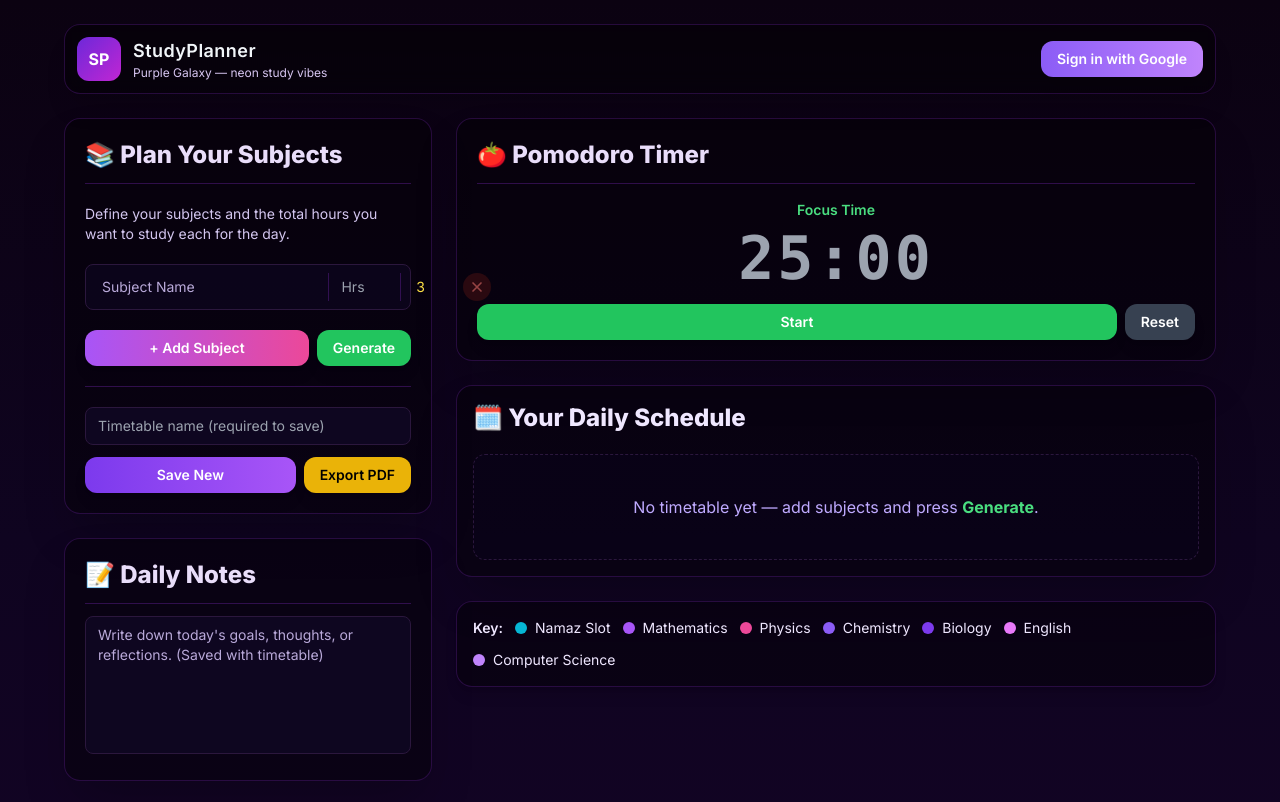
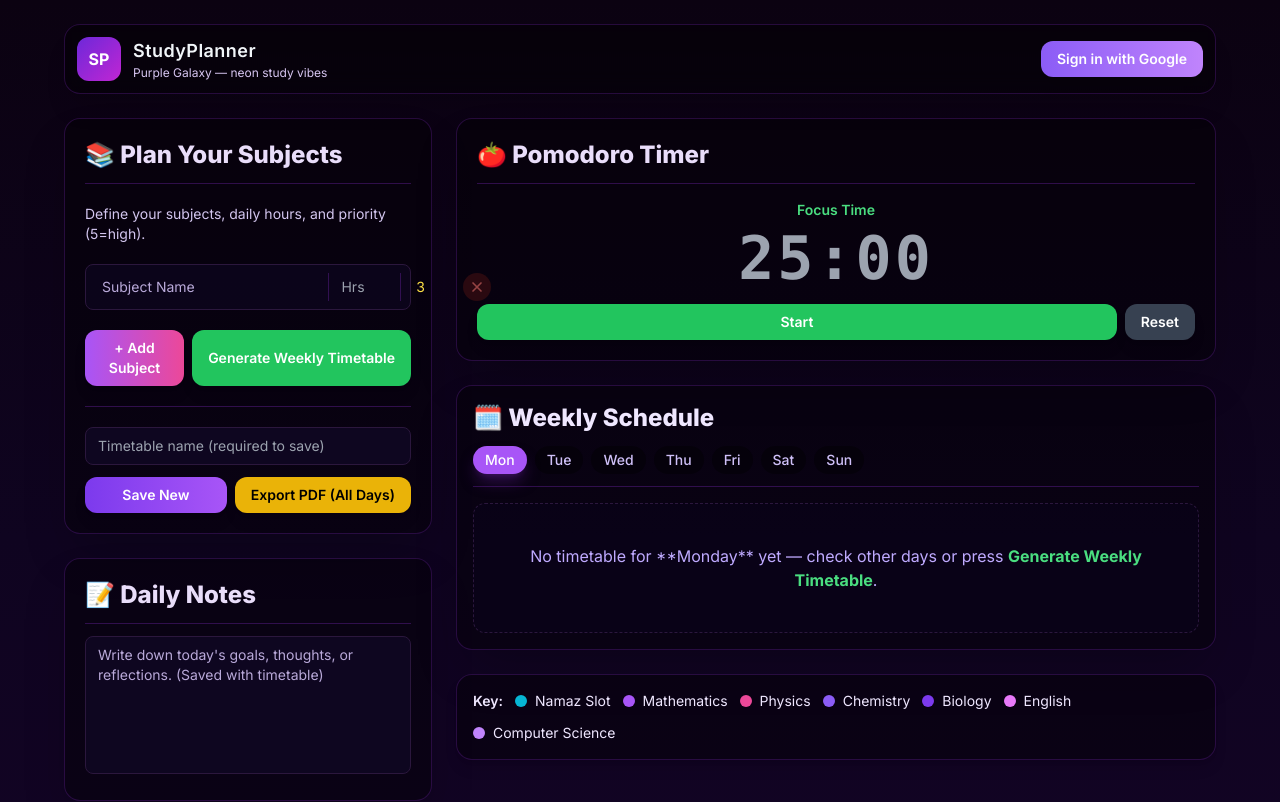
Before and after one commit to kaifislam02-ops/studyplanner, a Next.js app: page / in a window 1280 px wide. Shown: the top 802 px of the page. Built offline with nearby package versions, Linux system fonts and the light colour scheme.

Commit message:
Feat: Implemented separate Weekly Timetable generation, storage, and UI selector.

```diff
--- a/app/page.tsx
+++ b/app/page.tsx
@@ -1,5 +1,5 @@
 "use client";
-import { useState, useEffect, useRef, useMemo } from "react";
+import { useState, useEffect, useRef, useMemo, useCallback } from "react";
 import { db, auth, provider } from "../firebaseConfig";
 import { signInWithPopup, signOut, User } from "firebase/auth";
 import {
@@ -13,12 +13,14 @@ import {
   deleteDoc,
 } from "firebase/firestore";
 
-// Predefined subjects
+// --- CONSTANTS ---
 const COMMON_SUBJECTS = [
   "Mathematics","Physics","Chemistry","Biology","English","Computer Science",
   "History","Geography","Political Science","Economics","Psychology","Sociology",
   "Hindi","Urdu","Physical Education","Art","Music","Philosophy","Environmental Science",
 ];
+
+const WEEK_DAYS = ["Monday", "Tuesday", "Wednesday", "Thursday", "Friday", "Saturday", "Sunday"];
 
 // Namaz times
 const NAMAZ_SLOTS = [
@@ -35,18 +37,21 @@ const DAY_HOURS = Array.from({ length: 20 }, (_, i) => i + 4);
 // Colors for subjects (used for small legend chips)
 const COLORS = ["#A855F7","#EC4899","#8B5CF6","#7C3AED","#E879F9","#C084FC","#D946EF"];
 
-// Type for subject (ADDED ID AND PRIORITY)
+// --- TYPES ---
 type Subject = { id: string; name: string; hours: string; priority: string };
-
-// NEW TYPE: Timetable Slot with Completion Status
 type TimetableSlot = {
     subject: string;
     isNamaz: boolean;
-    isCompleted: boolean; // Tracks completion status
+    isCompleted: boolean;
     hour: number;
 };
+// NEW TYPE: Weekly Timetable is a Map of Day Name to Daily Timetable Slots
+type WeeklyTimetable = { [key: string]: TimetableSlot[] };
 
-// --- Utility function for shuffling ---
+
+// --- UTILITIES ---
+
+// Utility for shuffling
 const shuffleArray = (array: any[]) => {
   for (let i = array.length - 1; i > 0; i--) {
     const j = Math.floor(Math.random() * (i + 1));
@@ -55,10 +60,10 @@ const shuffleArray = (array: any[]) => {
   return array;
 };
 
-// Utility to generate unique ID (simple time-based)
+// Utility to generate unique ID
 const createId = () => Date.now().toString(36) + Math.random().toString(36).substring(2);
 
-// --- Helper function to get color ---
+// Helper function to get color
 const getColor = (subject: string, subjects: Subject[]) => {
     if (!subject || subject === "Free") return "#2d2d2d";
     if (subject.includes('🔔')) return "#06b6d4"; // Namaz color
@@ -69,14 +74,14 @@ const getColor = (subject: string, subjects: Subject[]) => {
     return "#6B7280";
 };
 
-// --- Helper function to format hour ---
+// Helper function to format hour
 const formatHour = (h:number) => {
     const ampm = h >= 12 ? "PM" : "AM";
     const hour = h % 12 === 0 ? 12 : h % 12;
     return `${hour} ${ampm}`;
 };
 
-// --- Helper function to darken a hex color (for styling) ---
+// Helper function to darken a hex color (for styling)
 const darkenColor = (color: string, percent: number) => {
   if (!color || !color.startsWith("#")) return color;
   let [r, g, b] = (color.match(/\w\w/g) || []).map(h => parseInt(h, 16));
@@ -88,7 +93,7 @@ const darkenColor = (color: string, percent: number) => {
 };
 
 
-// --- Pomodoro Timer Component (NEW FEATURE) ---
+// --- Pomodoro Timer Component ---
 const PomodoroTimer = ({ neonButtonClass }: { neonButtonClass: (color: string) => string }) => {
     const WORK_TIME = 25 * 60; // 25 minutes
     const BREAK_TIME = 5 * 60; // 5 minutes
@@ -146,15 +151,14 @@ const PomodoroTimer = ({ neonButtonClass }: { neonButtonClass: (color: string) =
         </div>
     );
 };
-// --- END: Pomodoro Timer Component ---
 
 
 export default function Home() {
-  // Initial subject includes a unique ID and default priority
   const [subjects, setSubjects] = useState<Subject[]>([{ id: createId(), name: "", hours: "", priority: "3" }]);
 
-  // Timetable is an ARRAY OF OBJECTS (TimetableSlot[])
-  const [timetable, setTimetable] = useState<TimetableSlot[]>([]);
+  // CHANGED: Weekly timetable state
+  const [weeklyTimetable, setWeeklyTimetable] = useState<WeeklyTimetable>({});
+  const [selectedDay, setSelectedDay] = useState<string>("Monday"); // New state to track the visible day
 
   const [user, setUser] = useState<User | null>(null);
   const [timetableName, setTimetableName] = useState("");
@@ -162,11 +166,9 @@ export default function Home() {
   const [selectedTimetableId, setSelectedTimetableId] = useState<string>("");
   const timetableRef = useRef<HTMLDivElement | null>(null);
   const [loadingSave, setLoadingSave] = useState(false);
-
-  // NEW STATE: Notes
   const [notes, setNotes] = useState<string>("");
 
-  // Google Sign-In
+  // Google Sign-In & Auth
   const login = async () => {
     try {
       const result = await signInWithPopup(auth, provider);
@@ -182,41 +184,60 @@ export default function Home() {
     try { await signOut(auth); } catch (e) { console.error(e); }
     setUser(null);
     setSubjects([{ id: createId(), name: "", hours: "", priority: "3" }]);
-    setTimetable([]);
+    setWeeklyTimetable({});
+    setSelectedDay("Monday");
     setSavedTimetables([]);
     setSelectedTimetableId("");
     setTimetableName("");
     setNotes("");
   };
 
+  // Subject Management
   const addSubject = () => setSubjects(prev => [...prev, { id: createId(), name: "", hours: "", priority: "3" }]);
 
-  // Type-safe handler (using index for array)
   const handleChange = (i: number, field: keyof Subject, value: string) => {
     const newSubjects = [...subjects];
-    // Cast is necessary because 'id' is readonly, but we only target 'name', 'hours', and 'priority'
     (newSubjects[i] as any)[field] = value;
     setSubjects(newSubjects);
   };
 
-  // Use 'id' for stable removal
   const removeSubject = (id: string) => setSubjects(prev => prev.filter(s => s.id !== id));
 
   // NEW: Function to toggle the completion status of a timetable slot
   const toggleCompletion = (slotIndex: number) => {
-      const newTT = [...timetable];
-      // Check if the slot exists and is not Namaz or Free before toggling
-      if (newTT[slotIndex] && !newTT[slotIndex].isNamaz && newTT[slotIndex].subject !== 'Free') {
-          newTT[slotIndex].isCompleted = !newTT[slotIndex].isCompleted;
-          setTimetable(newTT);
-      }
-      // Note: You might want to automatically save the updated timetable here (updateDoc)
-      // For simplicity, we only save the updated state locally until the next manual save.
+      setWeeklyTimetable(prev => {
+          const dailySchedule = prev[selectedDay] || [];
+          if (dailySchedule[slotIndex] && !dailySchedule[slotIndex].isNamaz && dailySchedule[slotIndex].subject !== 'Free') {
+              const newDailySchedule = [...dailySchedule];
+              newDailySchedule[slotIndex] = {
+                  ...newDailySchedule[slotIndex],
+                  isCompleted: !newDailySchedule[slotIndex].isCompleted
+              };
+              return { ...prev, [selectedDay]: newDailySchedule };
+          }
+          return prev;
+      });
   };
 
+  // NEW: Function to manually change a slot's subject
+  const updateSlotSubject = (slotIndex: number, newSubject: string) => {
+    setWeeklyTimetable(prev => {
+        const dailySchedule = prev[selectedDay] || [];
+        if (dailySchedule[slotIndex]) {
+            const newDailySchedule = [...dailySchedule];
+            newDailySchedule[slotIndex] = {
+                ...newDailySchedule[slotIndex],
+                subject: newSubject,
+                isCompleted: newSubject === 'Free' || newDailySchedule[slotIndex].isNamaz ? false : newDailySchedule[slotIndex].isCompleted
+            };
+            return { ...prev, [selectedDay]: newDailySchedule };
+        }
+        return prev;
+    });
+  }
 
-  // MODIFIED: Generation now uses Priority and creates TimetableSlot[] with completion status
-  const generateTimetable = () => {
+  // CORE LOGIC: Generates a single day's timetable
+  const generateDailyTimetable = useCallback((): TimetableSlot[] => {
     const dailyGrid: TimetableSlot[] = [];
 
     // 1. Filter and sort subjects by priority (highest priority first)
@@ -225,17 +246,17 @@ export default function Home() {
         .sort((a, b) => {
           const pA = parseInt(a.priority || "0");
           const pB = parseInt(b.priority || "0");
-          return pB - pA; // Descending sort (5 is higher priority than 1)
+          return pB - pA;
         });
 
     // 2. Total hours needed across the day
     let subjectQueue: string[] = [];
     validSubjects.forEach(s => {
-      const hrs = parseInt(s.hours || "0"); // Assuming daily hours here
+      const hrs = parseInt(s.hours || "0");
       for (let i = 0; i < hrs; i++) subjectQueue.push(s.name);
     });
 
-    // 3. Shuffle the entire queue for randomness while maintaining priority bias
+    // 3. Shuffle the entire queue
     subjectQueue = shuffleArray(subjectQueue);
 
     DAY_HOURS.forEach(h => {
@@ -245,30 +266,45 @@ export default function Home() {
       dailyGrid.push({
           subject: subjectName,
           isNamaz: !!namaz,
-          isCompleted: false, // New schedules start uncompleted
+          isCompleted: false,
           hour: h
       });
     });
+    return dailyGrid;
+  }, [subjects]); // Dependency on subjects array
 
-    setTimetable(dailyGrid);
+  // NEW: Function to generate the entire weekly timetable
+  const generateWeeklyTimetable = () => {
+    const newWeeklyTimetable: WeeklyTimetable = {};
+    WEEK_DAYS.forEach(day => {
+        // Generate a fresh, random schedule for each day
+        newWeeklyTimetable[day] = generateDailyTimetable();
+    });
+    setWeeklyTimetable(newWeeklyTimetable);
+    // Set the selected day to Monday if it was empty
+    if (!weeklyTimetable[selectedDay] && WEEK_DAYS.length > 0) {
+        setSelectedDay(WEEK_DAYS[0]);
+    }
   };
 
+  // Firestore Logic
 
-  // MODIFIED: saveTimetable now saves subjects (without id), timetable, and notes
+  // MODIFIED: saveTimetable now saves the weekly timetable
   const saveTimetable = async () => {
     if (!user) return alert("Please sign in first!");
     if (!timetableName.trim()) return alert("Enter timetable name!");
+    if (Object.keys(weeklyTimetable).length === 0) return alert("Generate a weekly timetable first!");
+
     setLoadingSave(true);
     try {
-      // Clean subjects: remove 'id' before saving to Firestore
       const subjectsToSave = subjects.map(({ id, ...rest }) => rest);
 
       const dataToSave = {
         uid: user.uid,
         name: timetableName.trim(),
         subjects: subjectsToSave,
-        timetable,
-        notes, // NEW: Save notes
+        weeklyTimetable, // SAVING THE WEEKLY OBJECT
+        notes,
       };
 
       if (selectedTimetableId) {
@@ -293,6 +329,7 @@ export default function Home() {
     }
   };
 
+
   const deleteTimetable = async (id: string) => {
     if (!user) return;
     const ok = confirm("Are you sure you want to delete this timetable?");
@@ -301,10 +338,10 @@ export default function Home() {
       await deleteDoc(doc(db, "timetables", id));
       if (selectedTimetableId === id) {
         setSelectedTimetableId("");
-        setTimetable([]);
+        setWeeklyTimetable({});
         setSubjects([{ id: createId(), name: "", hours: "", priority: "3" }]);
         setTimetableName("");
-        setNotes(""); // Reset notes
+        setNotes("");
       }
       await loadAllTimetables(user.uid);
     } catch (e) {
@@ -312,6 +349,7 @@ export default function Home() {
       alert("Failed to delete. Check console.");
     }
   };
+
 
   const loadAllTimetables = async (uid: string) => {
     try {
@@ -326,7 +364,7 @@ export default function Home() {
   };
 
 
-  // MODIFIED: loadTimetable now handles 'notes' and subject 'priority'
+  // MODIFIED: loadTimetable now loads the weekly timetable
   const loadTimetable = async (id: string) => {
     try {
       const q = query(collection(db, "timetables"), where("__name__", "==", id));
@@ -336,40 +374,37 @@ export default function Home() {
         if (docSnap.id === id) {
           const data = docSnap.data();
 
-          // Load subjects, adding default id and priority if not present
           const loadedSubjects: Subject[] = (data.subjects || []).map((s: any) => ({
-              id: createId(), // Assign new local ID
+              id: createId(),
               name: s.name || "",
               hours: s.hours || "",
-              priority: s.priority || "3" // Default priority 3
+              priority: s.priority || "3"
           }));
 
-          const loadedTimetable: TimetableSlot[] = (data.timetable || []).map((slot: any, i: number) => {
-             // Backward Compatibility/Safety Check
-             if (typeof slot === 'string') { // Old string[] format (or pre-completion status format)
-                 const subject = slot;
-                 const namaz = NAMAZ_SLOTS.find(n => subject.includes(n.name));
-                 return {
-                     subject: subject,
-                     isNamaz: !!namaz,
-                     isCompleted: false, // Default to false
-                     hour: DAY_HOURS[i] || 0,
-                 };
-             }
-             // New TimetableSlot[] format
-             return {
-                 subject: slot.subject || "Free",
-                 isNamaz: !!slot.isNamaz,
-                 isCompleted: !!slot.isCompleted, // Ensure boolean
-                 hour: slot.hour || DAY_HOURS[i] || 0
-             };
-          });
+          // LOAD THE WEEKLY TIMETABLE
+          const loadedWeeklyTimetable: WeeklyTimetable = data.weeklyTimetable || {};
+
+          // Fallback for old single-day saves (optional, but good for backward compatibility)
+          if (Object.keys(loadedWeeklyTimetable).length === 0 && data.timetable && Array.isArray(data.timetable)) {
+             // If only old daily timetable exists, map it to Monday
+             loadedWeeklyTimetable["Monday"] = (data.timetable as any[]).map((slot: any, i: number) => {
+                if (typeof slot === 'string') { // If it's the old string[] format
+                    const subject = slot;
+                    const namaz = NAMAZ_SLOTS.find(n => subject.includes(n.name));
+                    return { subject: subject, isNamaz: !!namaz, isCompleted: false, hour: DAY_HOURS[i] || 0, };
+                }
+                return { subject: slot.subject || "Free", isNamaz: !!slot.isNamaz, isCompleted: !!slot.isCompleted, hour: slot.hour || DAY_HOURS[i] || 0 };
+             });
+          }
 
           setSubjects(loadedSubjects.length > 0 ? loadedSubjects : [{ id: createId(), name: "", hours: "", priority: "3" }]);
-          setTimetable(loadedTimetable);
+          setWeeklyTimetable(loadedWeeklyTimetable);
           setTimetableName(data.name || "");
-          setNotes(data.notes || ""); // NEW: Load notes
+          setNotes(data.notes || "");
           setSelectedTimetableId(id);
+
+          // Set selected day to Monday or the first day available
+          setSelectedDay(Object.keys(loadedWeeklyTimetable).length > 0 ? Object.keys(loadedWeeklyTimetable)[0] : "Monday");
         }
       });
     } catch (e) {
@@ -378,20 +413,19 @@ export default function Home() {
   };
 
 
-  // Export PDF - dynamic import to avoid SSR/build issues
+  // Export PDF Logic
   const exportToPDF = async () => {
     if (!timetableRef.current) return alert("Nothing to export");
     try {
       const html2canvas = (await import("html2canvas")).default;
       const { jsPDF } = await import("jspdf");
 
-      // Temporary hide completion/edit elements before export
-      const editElements = document.querySelectorAll('.completion-toggle, .edit-select');
+      // We will export the full scrollable timetable div
+      const editElements = document.querySelectorAll('.completion-toggle, .edit-select, .day-selector');
       editElements.forEach(el => (el as HTMLElement).style.display = 'none');
 
       const canvas = await html2canvas(timetableRef.current, { scale: 2 });
 
-      // Restore hidden elements after canvas creation
       editElements.forEach(el => (el as HTMLElement).style.display = 'block');
 
       const imgData = canvas.toDataURL("image/png");
@@ -400,7 +434,7 @@ export default function Home() {
       const pdfWidth = pdf.internal.pageSize.getWidth();
       const pdfHeight = (imgProps.height * pdfWidth) / imgProps.width;
       pdf.addImage(imgData, "PNG", 0, 0, pdfWidth, pdfHeight);
-      pdf.save(`${timetableName || "timetable"}.pdf`);
+      pdf.save(`${timetableName || "weekly-timetable"}.pdf`);
     } catch (e) {
       console.error("Export error:", e);
       alert("Export failed. Check console.");
@@ -418,10 +452,10 @@ export default function Home() {
   const neonButtonClass = (color: string) =>
     `px-4 py-2 rounded-xl text-sm font-semibold transition btn-neon shadow-lg hover:shadow-2xl hover:scale-[.995] disabled:opacity-60 disabled:hover:scale-100 ${color}`;
 
-  // Current day schedule (used for rendering, always the current timetable state in this single-day view)
-  const currentDaySchedule = timetable;
+  // NEW: Variable to use for rendering the *currently selected day*
+  const currentDaySchedule = weeklyTimetable[selectedDay] || [];
 
-  // --- Study Analytics Panel Component (Simple Daily Version) ---
+  // --- Study Analytics Panel Component ---
   const StudyAnalyticsPanel = () => {
       const analysis = useMemo(() => {
           const scheduledMap: { [key: string]: number } = {};
@@ -429,6 +463,7 @@ export default function Home() {
           let totalScheduled = 0;
           let totalCompleted = 0;
 
+          // Analyze ONLY the current day's schedule
           currentDaySchedule.forEach(slot => {
               if (!slot.isNamaz && slot.subject !== 'Free') {
                   const subject = slot.subject;
@@ -459,7 +494,7 @@ export default function Home() {
 
       return (
           <div className="bg-black/40 border border-purple-900/40 rounded-2xl p-5 shadow-2xl space-y-4">
-              <h3 className="text-2xl font-extrabold text-[#e9ddfa] border-b border-purple-900/50 pb-3">📈 Daily Analytics</h3>
+              <h3 className="text-2xl font-extrabold text-[#e9ddfa] border-b border-purple-900/50 pb-3">📈 Daily Analytics - {selectedDay}</h3>
 
               <p className="text-sm text-[#d3c6ef]">
                   Total Study Slots Scheduled: <strong className="text-green-400">{analysis.totalScheduled}</strong>,
@@ -535,7 +570,7 @@ export default function Home() {
             {/* Subject Panel */}
             <div className="bg-black/40 border border-purple-900/40 rounded-2xl p-5 space-y-5 shadow-2xl h-fit">
                 <h2 className="text-2xl font-extrabold text-[#e9ddfa] border-b border-purple-900/50 pb-3">📚 Plan Your Subjects</h2>
-                <p className="text-sm text-[#d3c6ef]">Define your subjects and the total hours you want to study each for the day.</p>
+                <p className="text-sm text-[#d3c6ef]">Define your subjects, daily hours, and priority (5=high).</p>
 
                 {/* Subjects list */}
                 <div className="space-y-3">
@@ -557,7 +592,7 @@ export default function Home() {
                         className="w-16 bg-transparent py-1 text-sm text-center text-[#efe7ff] focus:outline-none focus:ring-0 border-l border-purple-900/50"
                         title="Total hours required per day"
                         />
-                        {/* Priority Input (1-5) - RE-ADDED */}
+                        {/* Priority Input (1-5) */}
                         <input
                         type="number"
                         placeholder="Prio (1-5)"
@@ -581,9 +616,10 @@ export default function Home() {
                     ))}
                 </div>
 
+                {/* New Weekly Generator Button */}
                 <div className="flex gap-2">
                     <button onClick={addSubject} className={neonButtonClass("flex-1 bg-gradient-to-r from-[#A855F7] to-[#EC4899] text-white")}>+ Add Subject</button>
-                    <button onClick={generateTimetable} className={neonButtonClass("bg-green-500 hover:bg-green-600 text-white")}>Generate</button>
+                    <button onClick={generateWeeklyTimetable} className={neonButtonClass("bg-green-500 hover:bg-green-600 text-white")}>Generate Weekly Timetable</button>
                 </div>
 
                 {/* Save / load */}
@@ -605,7 +641,7 @@ export default function Home() {
                         {selectedTimetableId ? "Update" : "Save New"}
                     </button>
 
-                    <button onClick={exportToPDF} className={neonButtonClass("bg-yellow-500 hover:bg-yellow-600 text-black")}>Export PDF</button>
+                    <button onClick={exportToPDF} className={neonButtonClass("bg-yellow-500 hover:bg-yellow-600 text-black")}>Export PDF (All Days)</button>
                     </div>
 
                     {user && (
@@ -629,7 +665,7 @@ export default function Home() {
                 </div>
             </div>
 
-            {/* Notes Section (NEW FEATURE) */}
+            {/* Notes Section */}
             <div className="bg-black/40 border border-purple-900/40 rounded-2xl p-5 shadow-2xl space-y-3">
                 <h3 className="text-2xl font-extrabold text-[#e9ddfa] border-b border-purple-900/50 pb-3">📝 Daily Notes</h3>
                 <textarea
@@ -645,10 +681,9 @@ export default function Home() {
             <div className="bg-black/40 border border-purple-900/40 rounded-2xl p-5 space-y-3 text-xs text-[#d3c6ef]">
                 <p className="font-bold">Tips:</p>
                 <ul className="list-disc ml-4 space-y-1">
-                    <li>Timetables are randomly generated each time you click **Generate**.</li>
+                    <li>Use **Generate Weekly Timetable** to create 7 different schedules based on your set hours.</li>
                     <li>**Priority** (1-5) influences the scheduling order (5 is highest).</li>
-                    <li>Use the checkmark on each slot to mark it as **Completed**.</li>
-                    <li>Namaz slots are protected and cannot be edited.</li>
+                    <li>Use the day selector tabs to view and edit each day separately.</li>
                 </ul>
             </div>
         </section>
@@ -660,13 +695,31 @@ export default function Home() {
           <StudyAnalyticsPanel />
 
           <div className="bg-black/40 border border-purple-900/40 rounded-2xl p-4 shadow-2xl">
-            <h3 className="text-2xl font-extrabold mb-5 text-[#efe7ff]">🗓️ Your Daily Schedule</h3>
+            <h3 className="text-2xl font-extrabold mb-5 text-[#efe7ff]">🗓️ Weekly Schedule</h3>
+
+            {/* Day Selector Tabs (NEW) */}
+            <div className="flex flex-wrap gap-2 mb-4 day-selector border-b border-purple-900/50 pb-3 -mt-2">
+                {WEEK_DAYS.map(day => (
+                    <button
+                        key={day}
+                        onClick={() => setSelectedDay(day)}
+                        className={`px-3 py-1 rounded-full text-sm font-medium transition ${
+                            selectedDay === day
+                                ? 'bg-[#A855F7] text-white shadow-lg shadow-purple-900/50'
+                                : 'bg-black/40 text-[#cfc0f8] hover:bg-black/60'
+                        }`}
+                    >
+                        {day.substring(0, 3)}
+                    </button>
+                ))}
+            </div>
+
 
             <div ref={timetableRef} className="w-full">
               <div className="grid grid-cols-1 sm:grid-cols-2 lg:grid-cols-3 gap-5">
                 {currentDaySchedule.length === 0 ? (
                   <div className="col-span-full text-center text-[#bfaaff] p-10 rounded-xl bg-[#0a0420]/40 border border-dashed border-[#2b173d]">
-                    No timetable yet — add subjects and press <strong className="text-green-400">Generate</strong>.
+                    No timetable for **{selectedDay}** yet — check other days or press <strong className="text-green-400">Generate Weekly Timetable</strong>.
                   </div>
                 ) : currentDaySchedule.map((slot, i) => {
                   const item = slot.subject;
@@ -690,7 +743,7 @@ export default function Home() {
                       className={slotClasses}
                       style={slotStyles}
                     >
-                      {/* Completion Toggle (RE-ADDED) */}
+                      {/* Completion Toggle */}
                       {!isNamaz && !isFree && (
                         <button
                           onClick={() => toggleCompletion(i)}
@@ -708,7 +761,7 @@ export default function Home() {
                       )}
 
 
-                      {/* Time Label (moved to the top left) */}
+                      {/* Time Label */}
                       <div className="text-xs text-[#cfc0f8] mb-1 font-mono font-bold tracking-wider">
                         {formatHour(slot.hour)}
                       </div>
@@ -720,17 +773,7 @@ export default function Home() {
                       ) : (
                         <select
                           value={item}
-                          onChange={(e) => {
-                            const newTT = [...timetable];
-                            // Update the specific hour for the selected day
-                            newTT[i] = {
-                                ...newTT[i],
-                                subject: e.target.value,
-                                isCompleted: e.target.value === 'Free' ? false : newTT[i].isCompleted
-                            };
-                            setTimetable(newTT);
-                          }}
-                          // Invert colors for the dropdown to stand out on a colored slot
+                          onChange={(e) => updateSlotSubject(i, e.target.value)} // Use new update function
                           className={`w-full ${isFree ? 'bg-[#080216] border border-[#2b173d]' : 'bg-white/10 border border-white/20'} text-[#efe7ff] px-3 py-2 rounded-lg appearance-none focus:outline-none focus:ring-2 focus:ring-[#9b6cf0] edit-select`}
                         >
                           <option value="Free" className="bg-[#080216]">Free</option>
```
